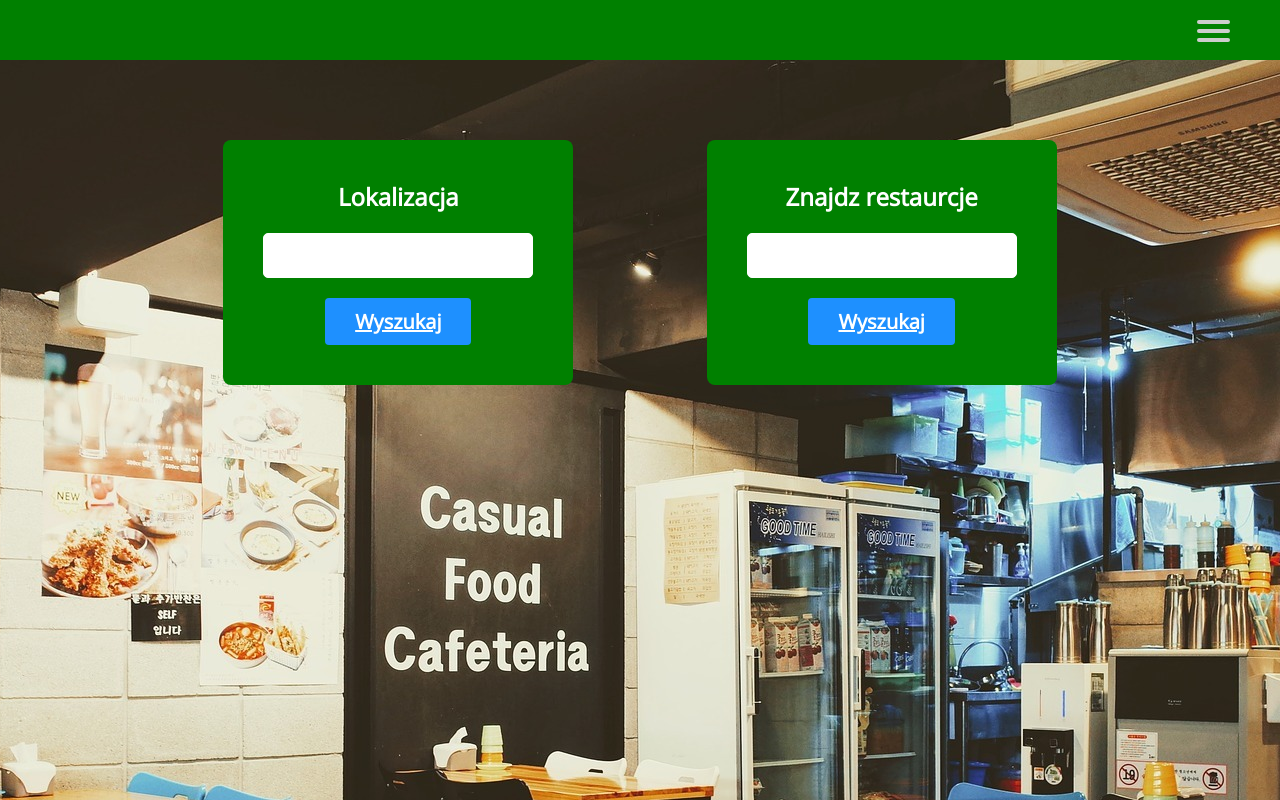
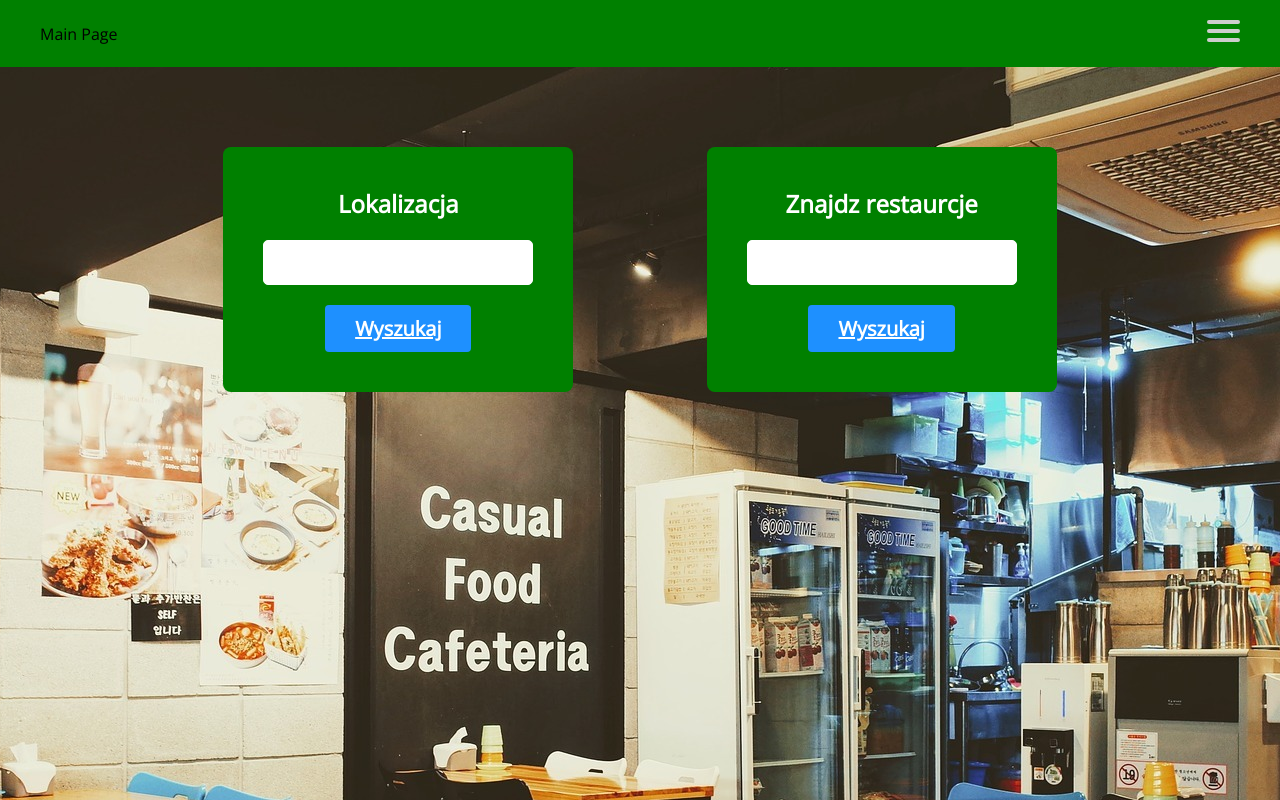
Before and after one commit to Paula066/project-wsei, a React (Create React App) app: page / in a window 1280 px wide. Built offline with nearby package versions, Linux system fonts and the light colour scheme.

Commit message:
fix problem connected with eslint package

```diff
--- a/src/App.js
+++ b/src/App.js
@@ -1,7 +1,7 @@
 import React, { Component } from "react";
 import './App.scss';
 import { BrowserRouter as Router, Link, Route, Switch } from 'react-router-dom';
-import { Header, LoginMenu, ErrorPage, Registration, FindRestaurant, Box, Hamburger, Menu  } from './components';
+import { Header, LoginMenu, ErrorPage, Registration, FindRestaurant, Box, Hamburger, Menu, MainPage  } from './components';
 import FindRestauration from "./components/FindRestauration";
 
 
@@ -30,6 +30,7 @@ export default class App extends Component {
                     <Header burgerOpen={burgerOpen} onClick={this.burgerHandler}>
                         <Hamburger onClick={this.burgerHandler} />
                         {burgerOpen && <Menu onClick={this.burgerTurnOff} />}
+                        <MainPage />
                     </Header>
                     <Switch>
                         <Route path="/zaloguj" component={LoginMenu}/>
--- a/src/App.scss
+++ b/src/App.scss
@@ -1,4 +1,5 @@
 @import url('https://fonts.googleapis.com/css2?family=Open+Sans&display=swap" rel="stylesheet');
+
 * {
   margin: 0;
   padding: 0;
@@ -109,9 +110,12 @@ body {
 }
 
 .header {
-  height: 60px;
+  display: flex;
+  flex-direction: row-reverse;
+  justify-content: space-between;
+  padding: 20px 40px;
   background: green;
-  position: relative;
+  align-items: center;
 
   .popup {
     flex-direction: column;
@@ -149,9 +153,6 @@ body {
 
   .hamburger {
     display: block;
-    position: absolute;
-    top: 20px;
-    right: 50px;
     cursor: pointer;
     z-index: 1;
 
--- /dev/null
+++ b/src/components/MainPage.jsx
@@ -0,0 +1,12 @@
+import React, { PureComponent } from "react";
+
+export default class Hamburger extends PureComponent {
+
+    render() {
+        return (
+            <div className="">
+              <p>Main Page</p>
+            </div>
+        )
+    }
+}
--- a/src/components/index.js
+++ b/src/components/index.js
@@ -6,3 +6,4 @@ export { default as ErrorPage } from './ErrorPage';
 export { default as Registration } from './Registration';
 export { default as FindRestaurant } from './FindRestauration';
 export { default as Box } from './Box';
+export { default as MainPage } from './MainPage';
```
Lines whose indentation alone changed are shown as unchanged.
